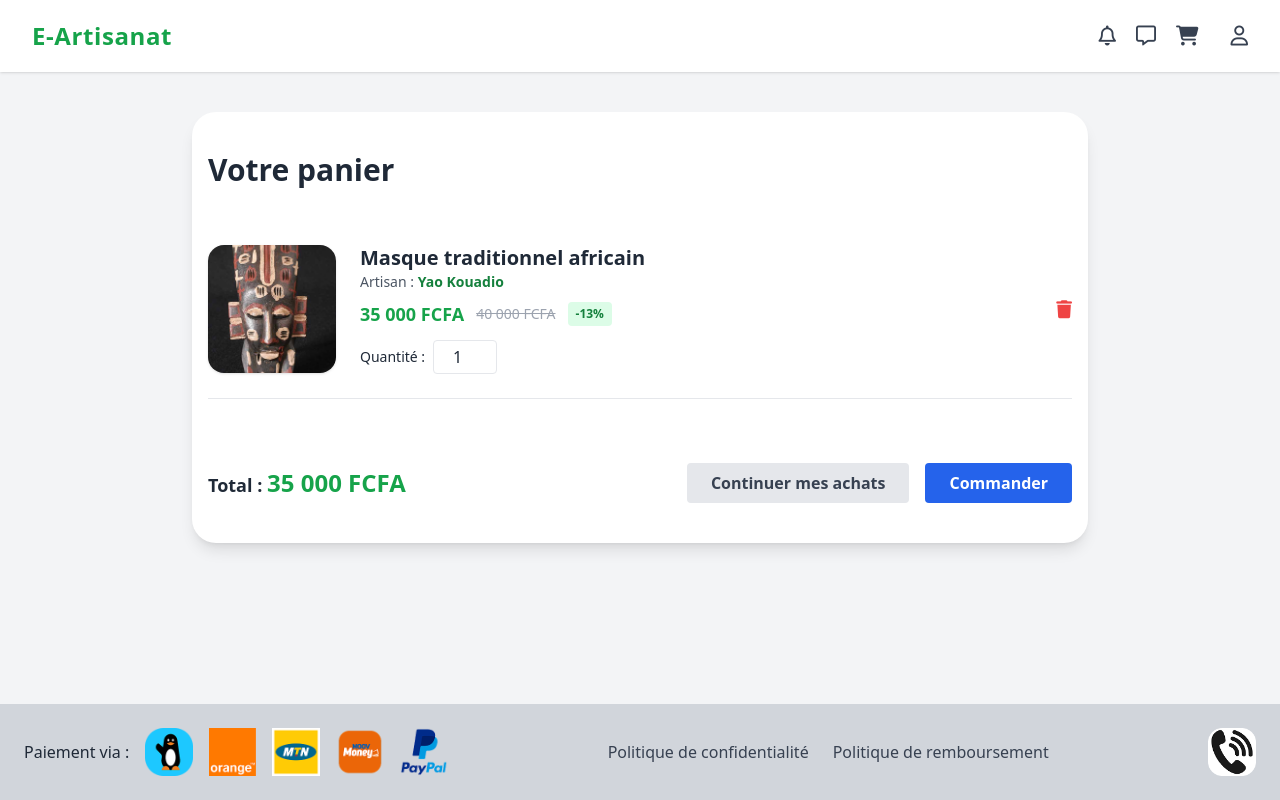
After one commit to RodrigueAk47/e-artisanat, a PHP site: page /panier in a window 1280 px wide. The commit adds this page. Run offline with PHP 8.4, Linux system fonts and the light colour scheme.

Commit message:
j'ai ajouté la page panier

```diff
--- /dev/null
+++ b/app/Controllers/PanierController.php
@@ -0,0 +1,13 @@
+<?php
+
+namespace App\Controllers;
+
+class PanierController
+{
+    public function panier(string $title)
+    {
+        require_once __DIR__ . '/../Views/layouts/header.php';
+        require_once __DIR__ .'/../Views/panier.php';
+        require_once __DIR__ . '/../Views/layouts/footer.php';
+    }
+}
--- /dev/null
+++ b/app/Views/panier.php
@@ -0,0 +1,40 @@
+<main class="flex-grow">
+        <section class="w-full sm:w-[70%] mx-auto mt-10 px-4 flex flex-col gap-8 bg-white rounded-3xl shadow-lg py-10">
+            <h1 class="text-3xl font-bold mb-6 text-gray-800">Votre panier</h1>
+            <!-- Liste des produits du panier -->
+            <div class="flex flex-col gap-6">
+                <!-- Produit 1 -->
+                <div class="flex flex-col sm:flex-row items-center gap-6 border-b pb-6">
+                    <img src="../public/assets/img/produits/masque.png" alt="Masque traditionnel africain" class="w-32 h-32 object-cover rounded-2xl shadow">
+                    <div class="flex-1">
+                        <h2 class="text-xl font-semibold">Masque traditionnel africain</h2>
+                        <p class="text-gray-600 text-sm mb-2">Artisan : <span class="font-bold text-green-700">Yao Kouadio</span></p>
+                        <div class="flex items-center gap-3">
+                            <span class="text-green-600 font-bold text-lg">35 000 FCFA</span>
+                            <span class="text-gray-400 line-through text-sm">40 000 FCFA</span>
+                            <span class="bg-green-100 text-green-700 px-2 py-1 rounded text-xs font-semibold">-13%</span>
+                        </div>
+                        <div class="mt-3 flex items-center gap-2">
+                            <label for="qty1" class="text-sm">Quantité :</label>
+                            <input id="qty1" type="number" min="1" value="1" class="w-16 px-2 py-1 border rounded text-center">
+                        </div>
+                    </div>
+                    <button class="text-red-500 hover:text-red-700 transition text-lg" title="Retirer du panier">
+                        <i class="fa-solid fa-trash"></i>
+                    </button>
+                </div>
+                <!-- Ajoutez d'autres produits ici si besoin -->
+            </div>
+            <!-- Résumé du panier -->
+            <div class="flex flex-col sm:flex-row justify-between items-center mt-8 gap-6">
+                <div class="text-lg">
+                    <span class="font-semibold">Total :</span>
+                    <span class="text-2xl font-bold text-green-600">35 000 FCFA</span>
+                </div>
+                <div class="flex gap-4">
+                    <a href="/index.html" class="px-6 py-2 rounded bg-gray-200 text-gray-700 hover:bg-gray-300 font-semibold transition">Continuer mes achats</a>
+                    <a href="/paiement.html" class="px-6 py-2 rounded bg-blue-600 text-white hover:bg-blue-700 font-semibold transition">Commander</a>
+                </div>
+            </div>
+        </section>
+    </main>
--- a/routes/web.php
+++ b/routes/web.php
@@ -9,6 +9,8 @@ use App\Controllers\LoginController;
 use App\Controllers\ComController;
 use App\Controllers\ProductsController;
 use App\Controllers\ProductController;
+use App\Controllers\PanierController;
+
 
 
 $router->get('/', function () {
@@ -46,3 +48,9 @@ $router->get('/product', function () {
         'E-Artisanat - commande & négociation'
     );
 });
+
+$router->get('/panier', function () {
+    (new PanierController())->panier(
+        'E-Artisanat - panier'
+    );
+});
```
